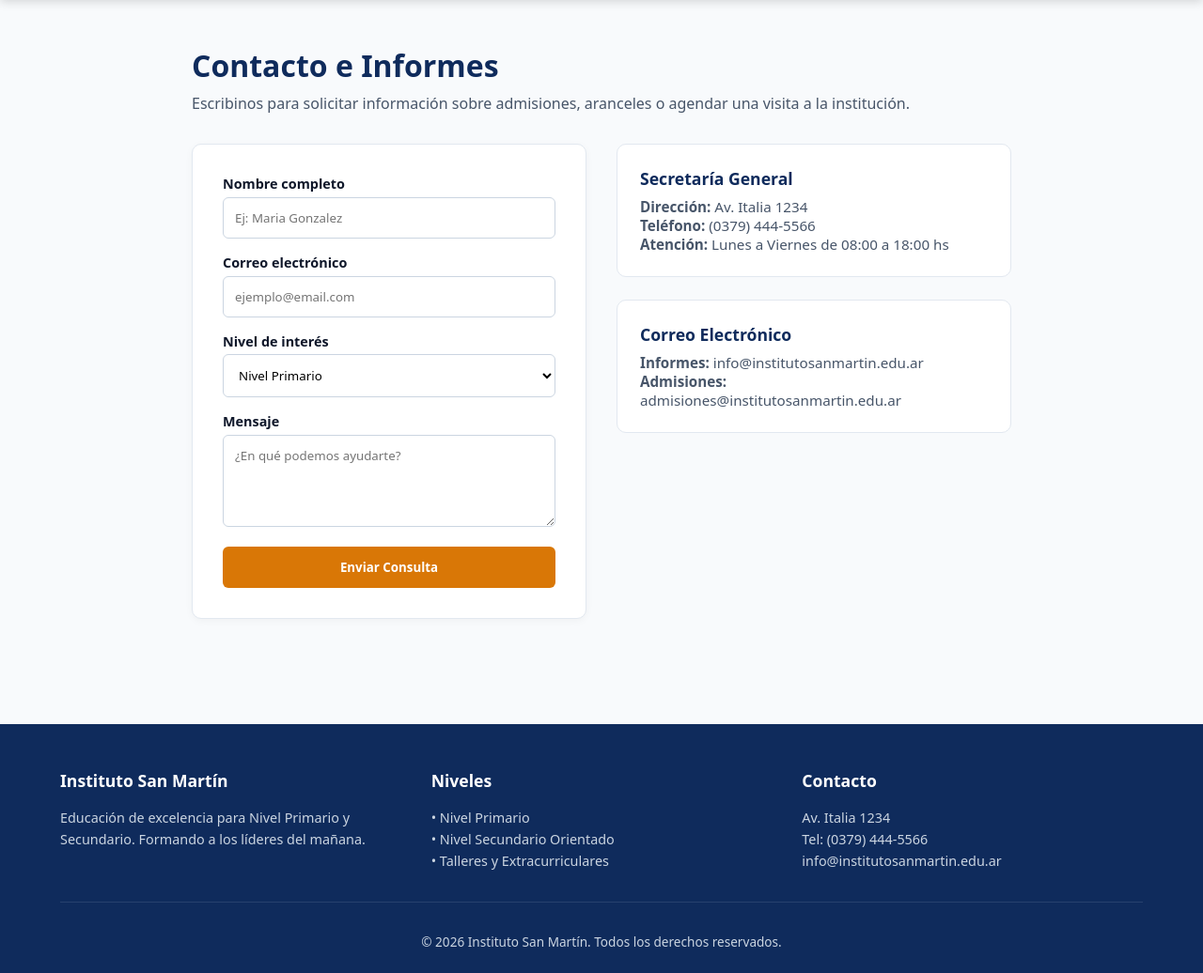
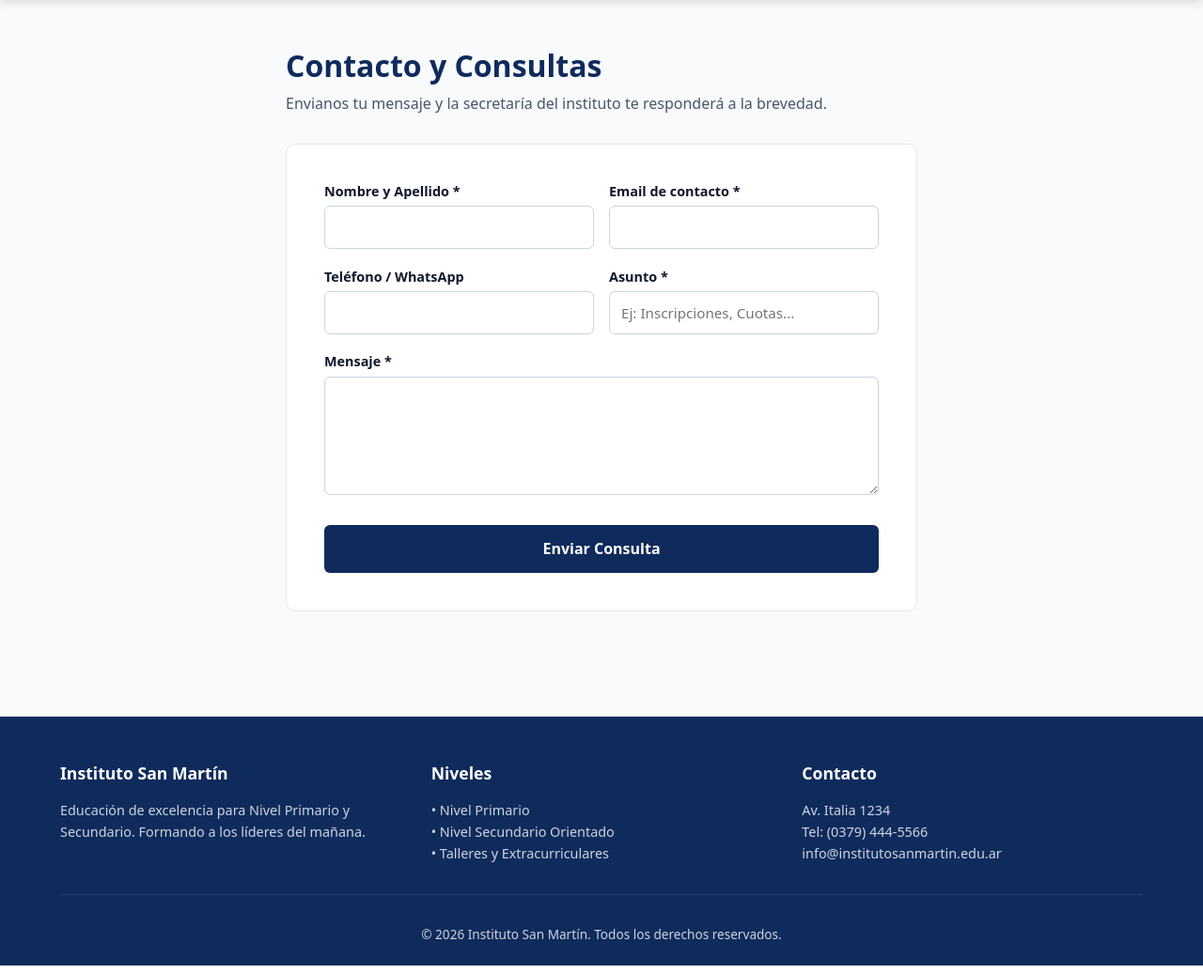
Before and after one commit to SoySid/colegio-patagonia-cipolletti, a Django app: page /contacto/ in a window 1280 px wide. Shown: the part 60-1096 px from the top of the page at 94% size. Run offline with Django 5.2, Linux system fonts and the light colour scheme.

Commit message:
feat(contacto): implementar guardado de consultas en BD con confirmacion al usuario

```diff
--- a/escuela/templates/escuela/contacto.html
+++ b/escuela/templates/escuela/contacto.html
@@ -3,52 +3,51 @@
 {% block title %}Contacto - Instituto San Martín{% endblock %}
 
 {% block content %}
-<div style="max-width: 1000px; margin: 3rem auto; padding: 0 5%;">
-    <h2 style="font-size: 2rem; color: var(--primary); margin-bottom: 0.5rem;">Contacto e Informes</h2>
-    <p style="color: var(--text-muted); margin-bottom: 2rem;">Escribinos para solicitar información sobre admisiones, aranceles o agendar una visita a la institución.</p>
+<div style="max-width: 800px; margin: 3rem auto; padding: 0 5%;">
+    <h2 style="font-size: 2rem; color: var(--primary); margin-bottom: 0.5rem;">Contacto y Consultas</h2>
+    <p style="color: var(--text-muted); margin-bottom: 2rem;">Envianos tu mensaje y la secretaría del instituto te responderá a la brevedad.</p>
 
-    <div style="display: grid; grid-template-columns: repeat(auto-fit, minmax(300px, 1fr)); gap: 2rem;">
-        <!-- Formulario -->
-        <div style="background: white; padding: 2rem; border-radius: 10px; border: 1px solid #e2e8f0; box-shadow: 0 2px 8px rgba(0,0,0,0.04);">
-            <form style="display: flex; flex-direction: column; gap: 1rem;">
-                <div>
-                    <label style="display: block; font-weight: 600; font-size: 0.9rem; margin-bottom: 0.3rem;">Nombre completo</label>
-                    <input type="text" placeholder="Ej: Maria Gonzalez" style="width: 100%; padding: 0.75rem; border: 1px solid #cbd5e1; border-radius: 6px;">
-                </div>
-                <div>
-                    <label style="display: block; font-weight: 600; font-size: 0.9rem; margin-bottom: 0.3rem;">Correo electrónico</label>
-                    <input type="email" placeholder="ejemplo@email.com" style="width: 100%; padding: 0.75rem; border: 1px solid #cbd5e1; border-radius: 6px;">
-                </div>
-                <div>
-                    <label style="display: block; font-weight: 600; font-size: 0.9rem; margin-bottom: 0.3rem;">Nivel de interés</label>
-                    <select style="width: 100%; padding: 0.75rem; border: 1px solid #cbd5e1; border-radius: 6px; background: white;">
-                        <option>Nivel Primario</option>
-                        <option>Nivel Secundario</option>
-                        <option>Consultas Generales</option>
-                    </select>
-                </div>
-                <div>
-                    <label style="display: block; font-weight: 600; font-size: 0.9rem; margin-bottom: 0.3rem;">Mensaje</label>
-                    <textarea rows="4" placeholder="¿En qué podemos ayudarte?" style="width: 100%; padding: 0.75rem; border: 1px solid #cbd5e1; border-radius: 6px;"></textarea>
-                </div>
-                <button type="button" style="background: var(--accent); color: white; padding: 0.8rem; border: none; border-radius: 6px; font-weight: 700; cursor: pointer;">Enviar Consulta</button>
-            </form>
+    {% if messages %}
+        {% for message in messages %}
+            <div style="background-color: #d1fae5; color: #065f46; padding: 1rem; border-radius: 8px; margin-bottom: 2rem; border-left: 4px solid #10b981;">
+                {{ message }}
+            </div>
+        {% endfor %}
+    {% endif %}
+
+    <form method="POST" style="background: white; padding: 2.5rem; border-radius: 10px; border: 1px solid #e2e8f0; display: flex; flex-direction: column; gap: 1.2rem;">
+        {% csrf_token %}
+
+        <div style="display: grid; grid-template-columns: repeat(auto-fit, minmax(240px, 1fr)); gap: 1rem;">
+            <div>
+                <label style="display: block; font-weight: 600; font-size: 0.9rem; margin-bottom: 0.4rem; color: var(--text-dark);">Nombre y Apellido *</label>
+                <input type="text" name="nombre" required style="width: 100%; padding: 0.75rem; border: 1px solid #cbd5e1; border-radius: 6px; font-size: 0.95rem;">
+            </div>
+            <div>
+                <label style="display: block; font-weight: 600; font-size: 0.9rem; margin-bottom: 0.4rem; color: var(--text-dark);">Email de contacto *</label>
+                <input type="email" name="email" required style="width: 100%; padding: 0.75rem; border: 1px solid #cbd5e1; border-radius: 6px; font-size: 0.95rem;">
+            </div>
         </div>
 
-        <!-- Información de Vías Oficiales -->
-        <div style="display: flex; flex-direction: column; gap: 1.5rem;">
-            <div style="background: white; padding: 1.5rem; border-radius: 10px; border: 1px solid #e2e8f0;">
-                <h3 style="color: var(--primary); font-size: 1.1rem; margin-bottom: 0.5rem;">Secretaría General</h3>
-                <p style="color: var(--text-muted); font-size: 0.95rem;"><strong>Dirección:</strong> Av. Italia 1234</p>
-                <p style="color: var(--text-muted); font-size: 0.95rem;"><strong>Teléfono:</strong> (0379) 444-5566</p>
-                <p style="color: var(--text-muted); font-size: 0.95rem;"><strong>Atención:</strong> Lunes a Viernes de 08:00 a 18:00 hs</p>
+        <div style="display: grid; grid-template-columns: repeat(auto-fit, minmax(240px, 1fr)); gap: 1rem;">
+            <div>
+                <label style="display: block; font-weight: 600; font-size: 0.9rem; margin-bottom: 0.4rem; color: var(--text-dark);">Teléfono / WhatsApp</label>
+                <input type="text" name="telefono" style="width: 100%; padding: 0.75rem; border: 1px solid #cbd5e1; border-radius: 6px; font-size: 0.95rem;">
             </div>
-            <div style="background: white; padding: 1.5rem; border-radius: 10px; border: 1px solid #e2e8f0;">
-                <h3 style="color: var(--primary); font-size: 1.1rem; margin-bottom: 0.5rem;">Correo Electrónico</h3>
-                <p style="color: var(--text-muted); font-size: 0.95rem;"><strong>Informes:</strong> info@institutosanmartin.edu.ar</p>
-                <p style="color: var(--text-muted); font-size: 0.95rem;"><strong>Admisiones:</strong> admisiones@institutosanmartin.edu.ar</p>
+            <div>
+                <label style="display: block; font-weight: 600; font-size: 0.9rem; margin-bottom: 0.4rem; color: var(--text-dark);">Asunto *</label>
+                <input type="text" name="asunto" required placeholder="Ej: Inscripciones, Cuotas..." style="width: 100%; padding: 0.75rem; border: 1px solid #cbd5e1; border-radius: 6px; font-size: 0.95rem;">
             </div>
         </div>
-    </div>
+
+        <div>
+            <label style="display: block; font-weight: 600; font-size: 0.9rem; margin-bottom: 0.4rem; color: var(--text-dark);">Mensaje *</label>
+            <textarea name="mensaje" rows="5" required style="width: 100%; padding: 0.75rem; border: 1px solid #cbd5e1; border-radius: 6px; font-size: 0.95rem; resize: vertical;"></textarea>
+        </div>
+
+        <button type="submit" style="background-color: var(--primary); color: white; border: none; padding: 0.9rem; border-radius: 6px; font-weight: 700; font-size: 1rem; cursor: pointer; margin-top: 0.5rem; transition: background 0.2s;">
+            Enviar Consulta
+        </button>
+    </form>
 </div>
 {% endblock %}
--- a/escuela/views.py
+++ b/escuela/views.py
@@ -1,24 +1,38 @@
 from django.shortcuts import render
 from django.db.models import Q
-from .models import Noticia, Requisito
+from django.contrib import messages
+from .models import Noticia, Requisito, Consulta
 
 def home(request):
     noticias = Noticia.objects.all().order_by('-fecha_creacion')
     return render(request, 'escuela/home.html', {'noticias': noticias})
 
 def contacto(request):
+    if request.method == 'POST':
+        nombre = request.POST.get('nombre')
+        email = request.POST.get('email')
+        telefono = request.POST.get('telefono')
+        asunto = request.POST.get('asunto')
+        mensaje = request.POST.get('mensaje')
+
+        Consulta.objects.create(
+            nombre=nombre,
+            email=email,
+            telefono=telefono,
+            asunto=asunto,
+            mensaje=mensaje
+        )
+
+        messages.success(request, '¡Tu consulta ha sido enviada con éxito! Nos pondremos en contacto a la brevedad.')
+
     return render(request, 'escuela/contacto.html')
 
 def portal_login(request):
     return render(request, 'escuela/portal.html')
 
 def requisitos(request):
-    # Trae los específicos de Primario MÁS los que son para Ambos
     req_primario = Requisito.objects.filter(Q(nivel='PRIMARIO') | Q(nivel='AMBOS'))
-
-    # Trae los específicos de Secundario MÁS los que son para Ambos
     req_secundario = Requisito.objects.filter(Q(nivel='SECUNDARIO') | Q(nivel='AMBOS'))
-
     return render(request, 'escuela/requisitos.html', {
         'req_primario': req_primario,
         'req_secundario': req_secundario
```
Also changed, not shown: escuela/admin.py (+7 -1 lines), escuela/models.py (+12 -0 lines), escuela/migrations/0004_consulta.py (added).
